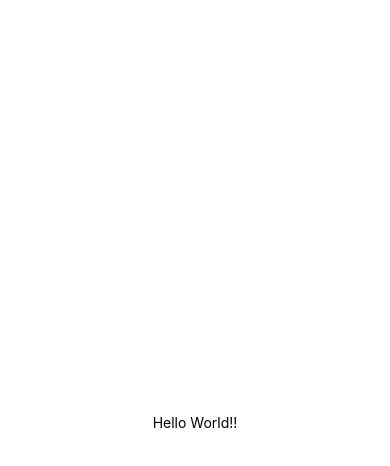
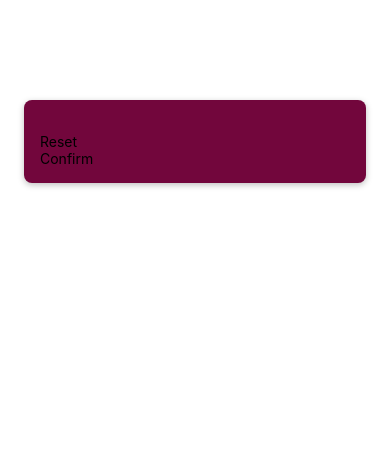
Before and after one commit to juanpablohdzm/ReactNativeProjects, a React Native app in the folder GuessNumberGame/: screen / in a window 390 px wide. Shown: the top 466 px of the page. Built offline with nearby package versions, Linux system fonts and the light colour scheme.

Commit message:
Add game screens, and first component.

```diff
--- a/GuessNumberGame/App.js
+++ b/GuessNumberGame/App.js
@@ -1,20 +1,8 @@
-import { StatusBar } from 'expo-status-bar';
-import { StyleSheet, Text, View } from 'react-native';
+import { StyleSheet} from "react-native";
+import StartGameScreen from "./components/screens/StartGameScreen";
 
 export default function App() {
-  return (
-    <View style={styles.container}>
-      <Text>Hello World!!</Text>
-      <StatusBar style="auto" />
-    </View>
-  );
+  return <StartGameScreen />;
 }
 
-const styles = StyleSheet.create({
-  container: {
-    flex: 1,
-    backgroundColor: '#fff',
-    alignItems: 'center',
-    justifyContent: 'center',
-  },
-});
+const styles = StyleSheet.create({});
--- /dev/null
+++ b/GuessNumberGame/components/PrimaryButton.js
@@ -0,0 +1,11 @@
+import { View, Text } from "react-native";
+
+export default function PrimaryButton(props) {
+  return (
+    <View>
+      <Text>{props.children}</Text>
+    </View>
+  );
+}
+
+///Children is the text between tags <>Hello</> children = hello
--- /dev/null
+++ b/GuessNumberGame/components/screens/GameOverScreen.js
@@ -0,0 +1,3 @@
+export default function GameOverScreen(){
+
+}
--- /dev/null
+++ b/GuessNumberGame/components/screens/StartGameScreen.js
@@ -0,0 +1,28 @@
+import { TextInput, View, StyleSheet } from "react-native";
+import PrimaryButton from "../PrimaryButton";
+
+export default function StartGameScreen() {
+  return (
+    <View style= {styles.inputContainer}>
+      <TextInput />
+      <PrimaryButton>Reset</PrimaryButton>
+      <PrimaryButton>Confirm</PrimaryButton>
+    </View>
+  );
+}
+
+const styles = StyleSheet.create({
+  inputContainer: {
+    marginTop: 100,
+    marginHorizontal: 24,
+    padding: 16,
+    borderRadius: 8,
+    backgroundColor: '#72063c',
+    elevation: 4, //Android specific shadow
+    //iOS specific shadow
+    shadowColor: 'black',
+    shadowOffset: {width:0, height:2},
+    shadowRadius: 6,
+    shadowOpacity: 0.25,
+  },
+});
```
Also changed, not shown: GuessNumberGame/components/screens/GameScreen.js (added).
